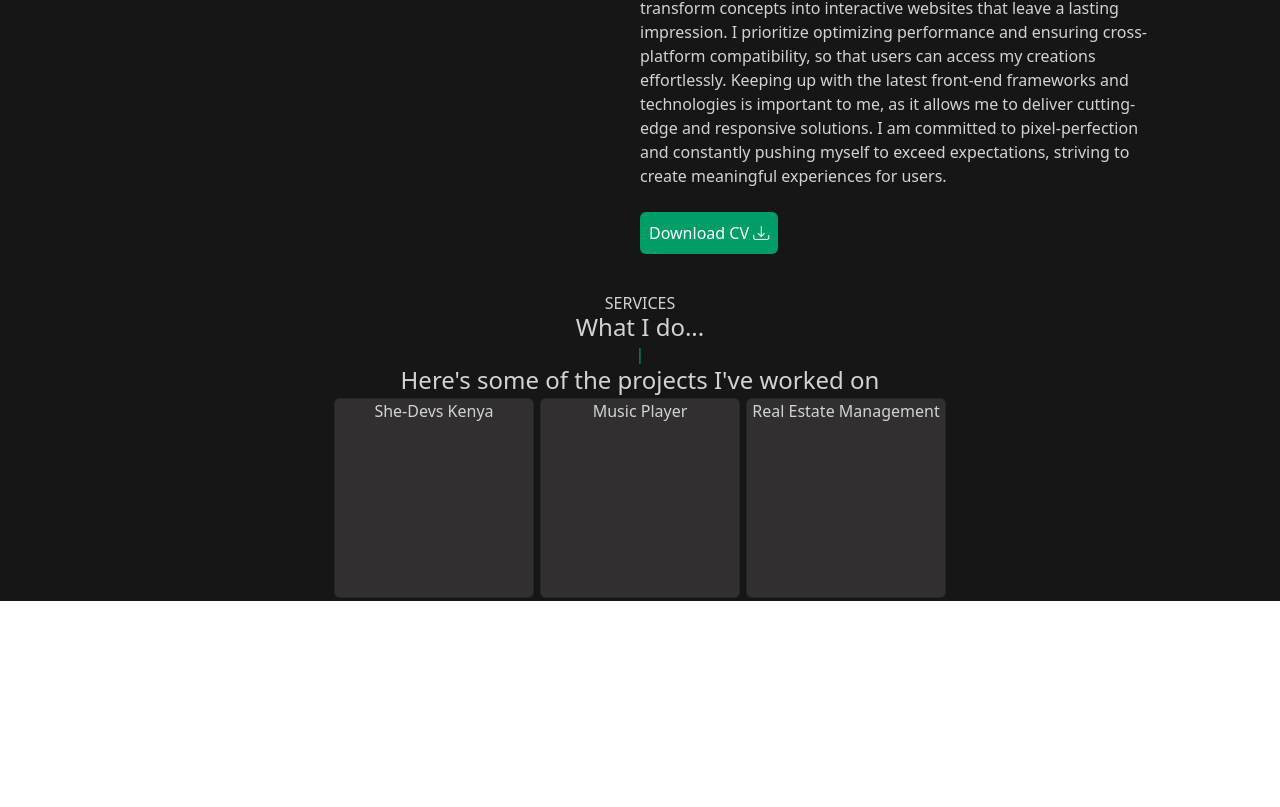
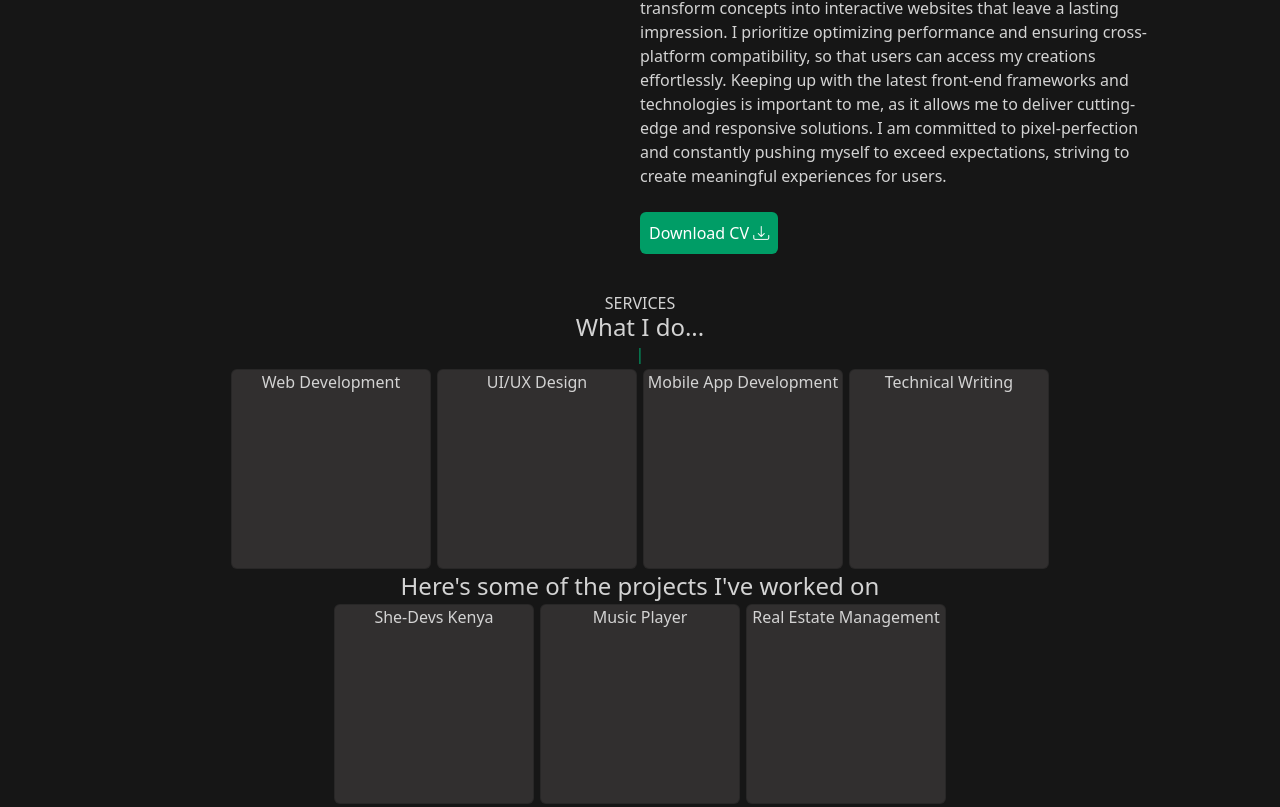
Before and after one commit to Carol254/portfolio, an Angular app: page / in a window 1280 px wide. Shown: the part 1097-1904 px from the top of the page. Before the commit the page ends 1698 px from the top, so only its background shows below. Built offline with nearby package versions, Linux system fonts and the light colour scheme.

Commit message:
few changes made

```diff
--- a/src/app/home/home.component.html
+++ b/src/app/home/home.component.html
@@ -70,6 +70,13 @@
   <h6>SERVICES</h6>
   <h4>What I do...</h4>
   <div class="_line">|</div>
+  <div class="abt_cards d-flex">
+    <div class="card" *ngFor="let service of myServices">
+      {{service.img}}
+      {{service.title}}
+      {{service.description}}
+    </div>
+  </div>
 
 </section>
 
--- a/src/app/home/home.component.ts
+++ b/src/app/home/home.component.ts
@@ -26,22 +26,22 @@ export class HomeComponent implements OnInit {
   myServices: any[] = [
     {
       "img":"",
-      "title": "",
+      "title": "Web Development",
       "description":""
     },
     {
       "img":"",
-      "title": "",
+      "title": "UI/UX Design",
       "description":""
     },
     {
       "img":"",
-      "title": "",
+      "title": "Mobile App Development",
       "description":""
     },
     {
       "img":"",
-      "title": "",
+      "title": "Technical Writing",
       "description":""
     }
   ];
```
